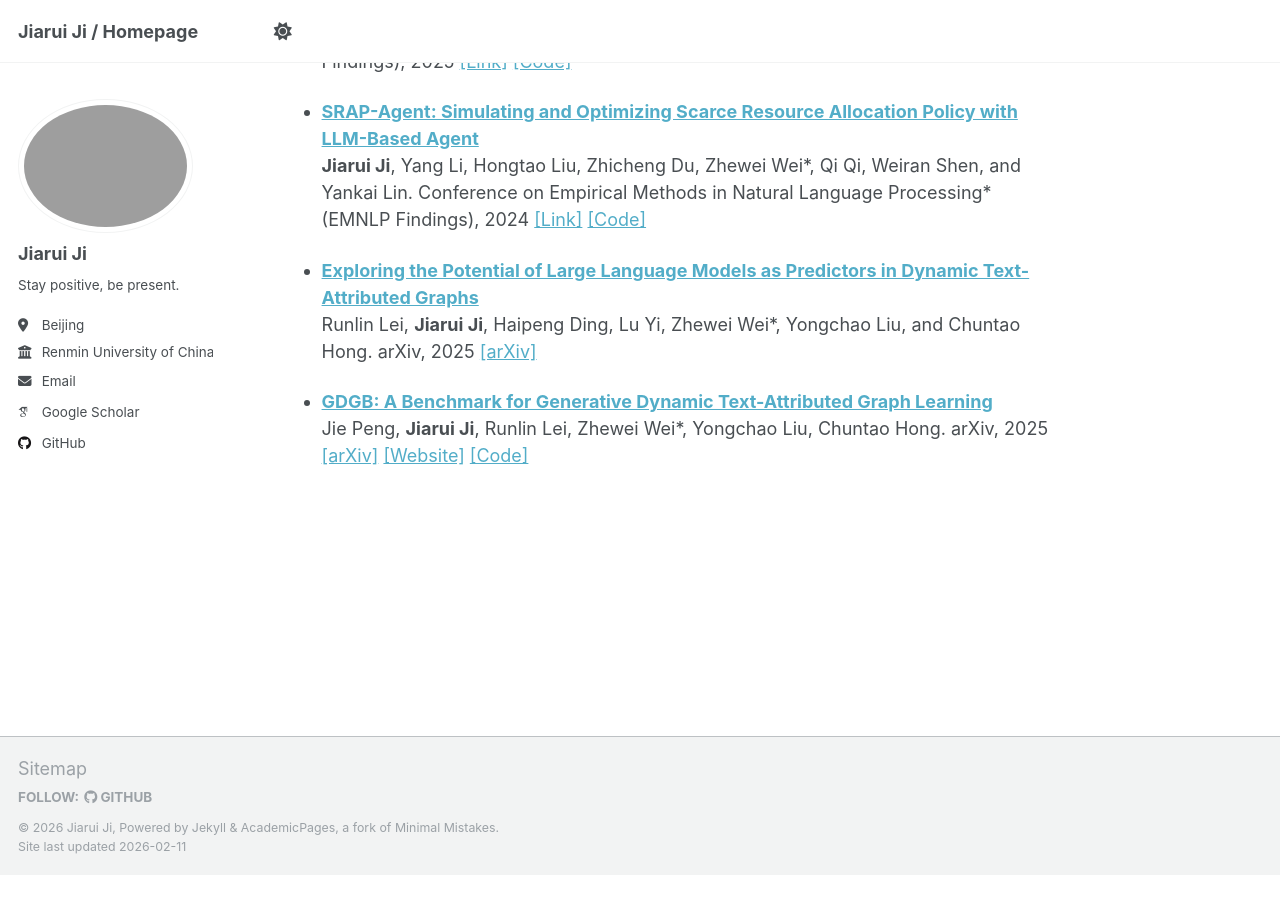
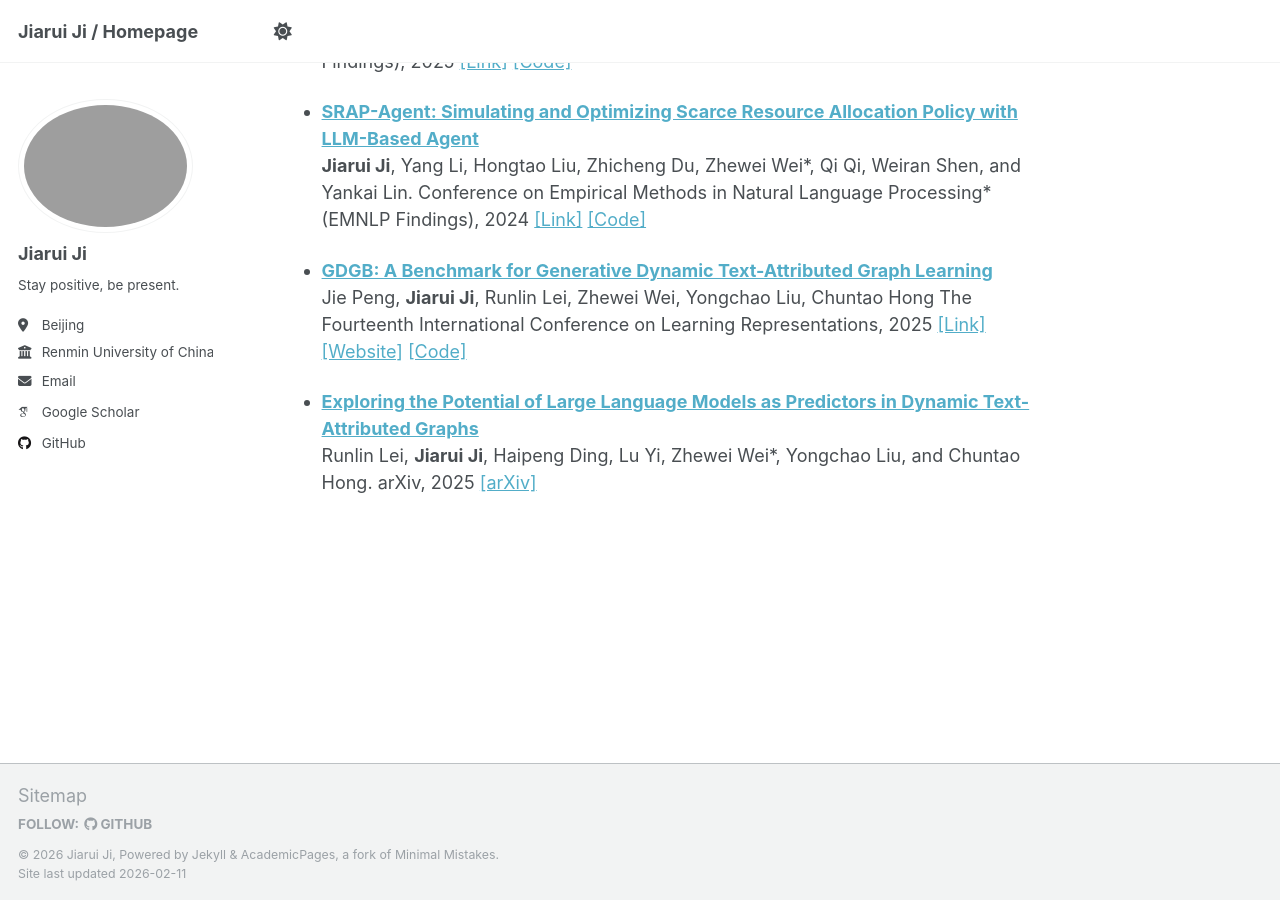
Before and after one commit to Ji-Cather/homepage, a Jekyll site: the page built from _pages/about.md, in a window 1280 px wide and 900 px high, scrolled down 695 px. Built offline with Jekyll 4.4.1, drawn with Linux system fonts in a browser that asks for light colours; some web fonts are replaced; a script that is not in the unit is left out; before the commit the page ends 1569 px from its top, so only the background shows below that.

Commit message:
update_iclr

```diff
--- a/_pages/about.md
+++ b/_pages/about.md
@@ -16,7 +16,7 @@ My research focuses on LLM-based Agent for social simulation. I am currently wor
 - **[Leveraging LLM-based agents for social science research: insights from citation network simulations](http://arxiv.org/abs/2410.09824)**
   **Jiarui Ji**, Runlin Lei, Xuchen Pan, Zhewei Wei\*, Hao Sun, Yankai Lin, Xu Chen, Yongzheng Yang, Yaliang Li, Bolin Ding and Ji-Rong Wen.
   Humanities and Social Sciences Communications* (HSSCOMMS), 2025
-  [\[arXiv\]](https://arxiv.org/pdf/2511.03758) [\[Code\]](https://github.com/Ji-Cather/CiteAgent)
+  [\[arXiv\]](https://www.nature.com/articles/s41599-025-06193-w) [\[Code\]](https://github.com/Ji-Cather/CiteAgent)
 
 - **[LLM-Based Multi-Agent Systems are Scalable Graph Generative Models](http://arxiv.org/abs/2410.09824)**
   **Jiarui Ji**, Runlin Lei, Jialing Bi, Zhewei Wei\*, Xu Chen, Yankai Lin, Xuchen Pan, Yaliang Li, and Bolin Ding.
@@ -28,12 +28,12 @@ My research focuses on LLM-based Agent for social simulation. I am currently wor
   Conference on Empirical Methods in Natural Language Processing* (EMNLP Findings), 2024
   [\[Link\]](https://aclanthology.org/2024.findings-emnlp.15/) [\[Code\]](https://github.com/jijiarui-cather/SRAPAgent_Framework)
 
+- **[GDGB: A Benchmark for Generative Dynamic Text-Attributed Graph Learning](https://arxiv.org/abs/2507.03267)**
+  Jie Peng, **Jiarui Ji**, Runlin Lei, Zhewei Wei, Yongchao Liu, Chuntao Hong
+  The Fourteenth International Conference on Learning Representations, 2025
+  [\[Link\]](https://openreview.net/pdf?id=5UFUHUC5qP) [\[Website\]](https://gdgb-algo.github.io/) [\[Code\]](https://github.com/Lucas-PJ/GDGB-ALGO)
+
 - **[Exploring the Potential of Large Language Models as Predictors in Dynamic Text-Attributed Graphs](https://arxiv.org/abs/2503.03258)**
   Runlin Lei, **Jiarui Ji**, Haipeng Ding, Lu Yi, Zhewei Wei\*, Yongchao Liu, and Chuntao Hong.
   arXiv, 2025
   [\[arXiv\]](https://arxiv.org/abs/2503.03258)
-
-- **[GDGB: A Benchmark for Generative Dynamic Text-Attributed Graph Learning](https://arxiv.org/pdf/2507.03267)**
-  Jie Peng,  **Jiarui Ji**, Runlin Lei, Zhewei Wei\*, Yongchao Liu, Chuntao Hong.
-  arXiv, 2025
-  [\[arXiv\]](https://arxiv.org/pdf/2507.03267) [\[Website\]](https://gdgb-algo.github.io/) [\[Code\]](https://github.com/Lucas-PJ/GDGB-ALGO)
```
Also changed, not shown: _publications/2025-11-01-citeagent.md (+2 -2 lines).
